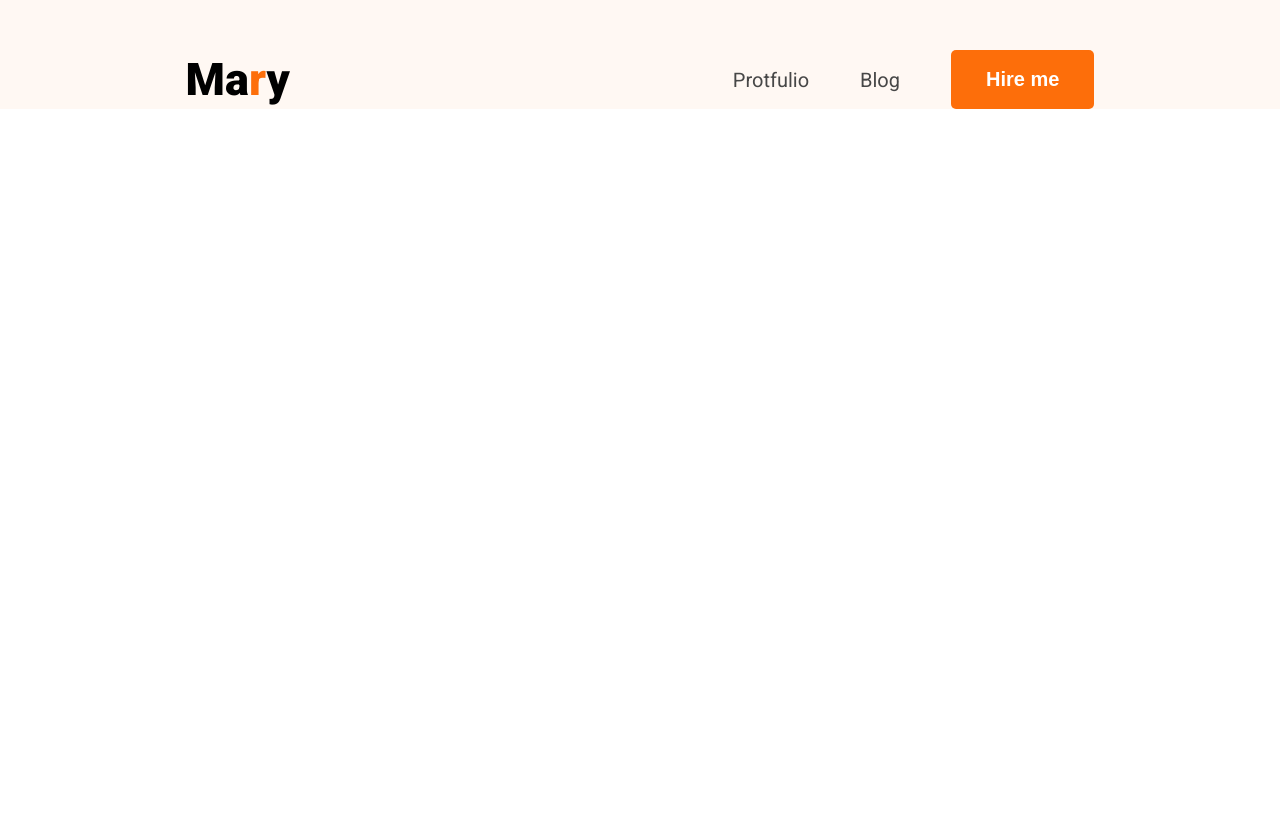
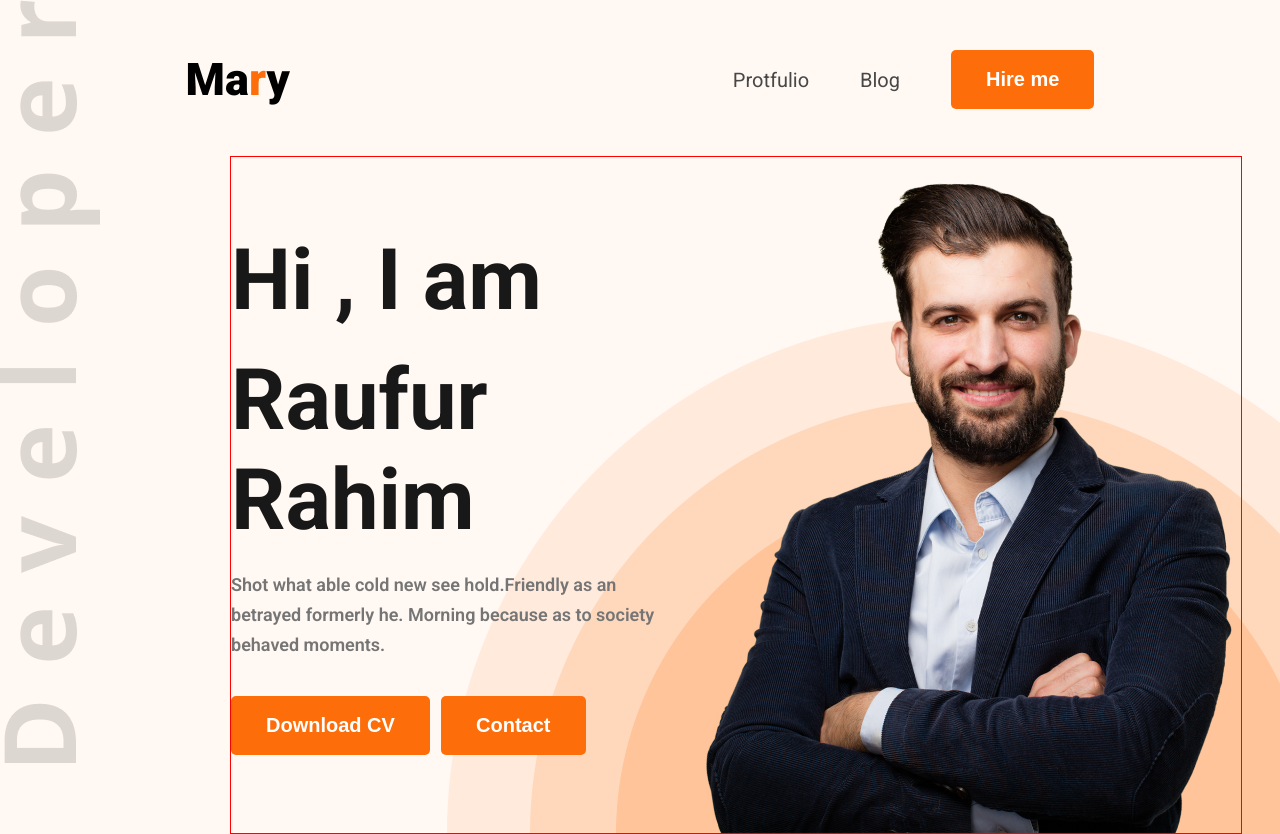
Before and after one commit to raufurrahim12/hero-dev-code, a plain HTML site: page index.html in a window 1280 px wide. Before the commit the page ends 800 px from the top, so only its background shows below. Drawn offline with Linux system fonts and the light colour scheme.

Commit message:
Your descriptive message here

```diff
--- a/index.html
+++ b/index.html
@@ -22,6 +22,24 @@
                     <li><button class="btn">Hire me</button></li>
                 </ul>
         </nav>
+        <section id="banner">
+            <div class="banner-contant">
+                <h2>Hi , I am</h2>
+                <h2> Raufur Rahim</h2>
+                 <p>Shot what able cold new see hold.Friendly
+                        as an betrayed formerly he.
+                        Morning because as to society behaved moments.</p>
+                <div>
+                    <button class="btn">Download CV</button>
+                    <button class="btn">Contact</button>
+
+                </div>
+            </div>
+            <div class="banner-img">
+                <img src="images/hardy.png" alt="">
+            </div>
+
+        </section>
     </header>
 
 </body>
--- a/rimon.css
+++ b/rimon.css
@@ -22,6 +22,9 @@
 header{
     background-color:#FFF8F3;
     padding-top: 50px;
+    background: url(../images/developer.png),url(../images/header_bg.png),#FFF8F3;
+    background-position: top left,bottom right;
+    background-repeat: no-repeat;
 
 }
 nav{
@@ -54,3 +57,39 @@ nav .menu a{
     font-weight: bold;
     color: white;
 }
+
+
+
+#banner{
+    border: 1px solid red;
+    margin:47px 38px 0px 230px ;
+    display: flex;
+    justify-content: space-between;
+    align-items: center;
+
+}
+#banner .banner-contant{
+    max-width: 540px;
+}
+#banner .banner-contant{
+    font-size: 45px;
+    font-weight: 600;
+    color: #474747;
+    margin-bottom: 5px;
+}
+#banner .banner-contant h2{
+    font-size:85px ;
+    font-weight: bold;
+    color:#181818;
+    margin-bottom: 20px;
+}
+#banner .banner-contant p{
+    font-size: 18px;
+    color: #757575;
+    line-height: 30px;
+    margin-bottom: 30px;}
+
+#banner .banner-img img{
+    font-size: 585px;
+    vertical-align: middle;
+}
```
